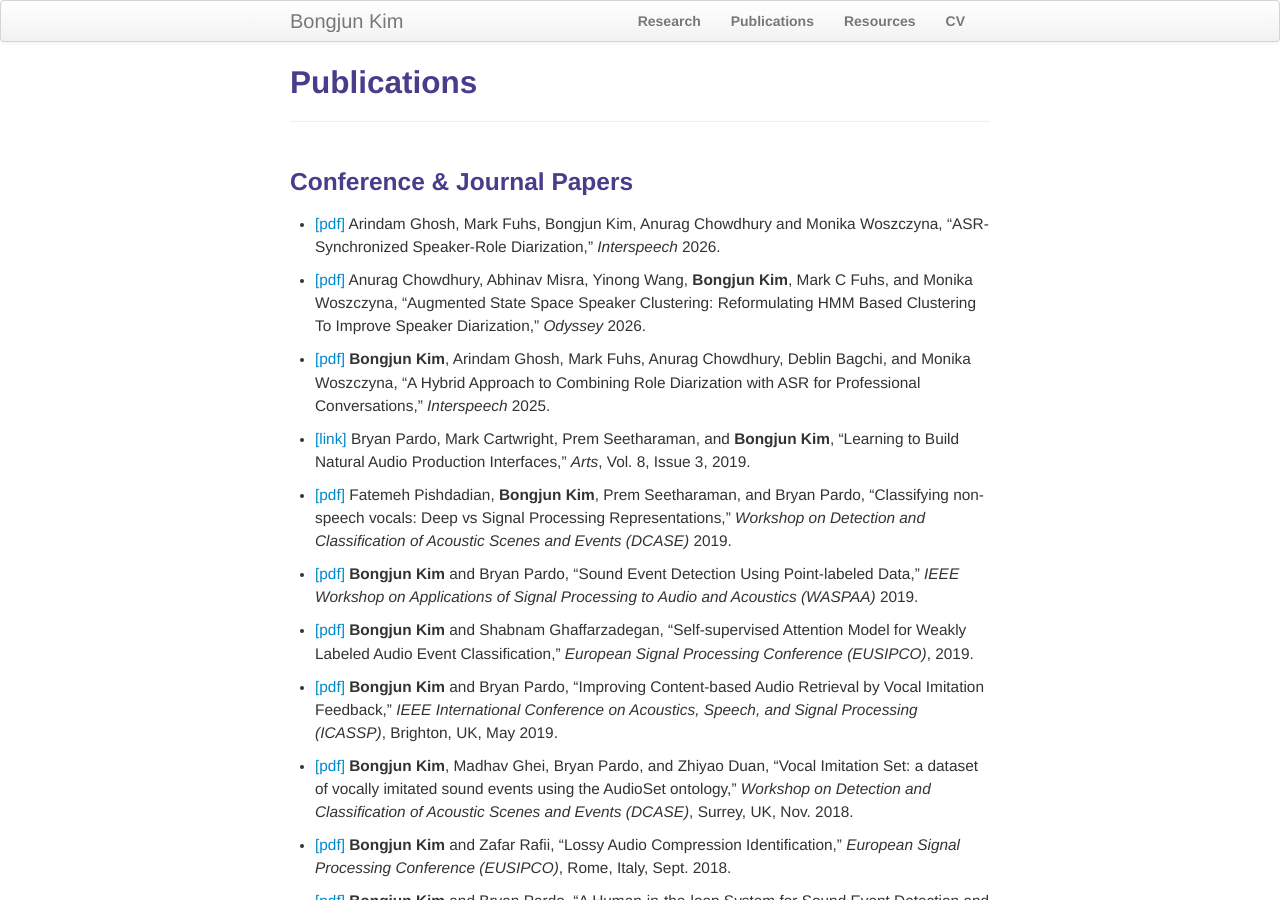
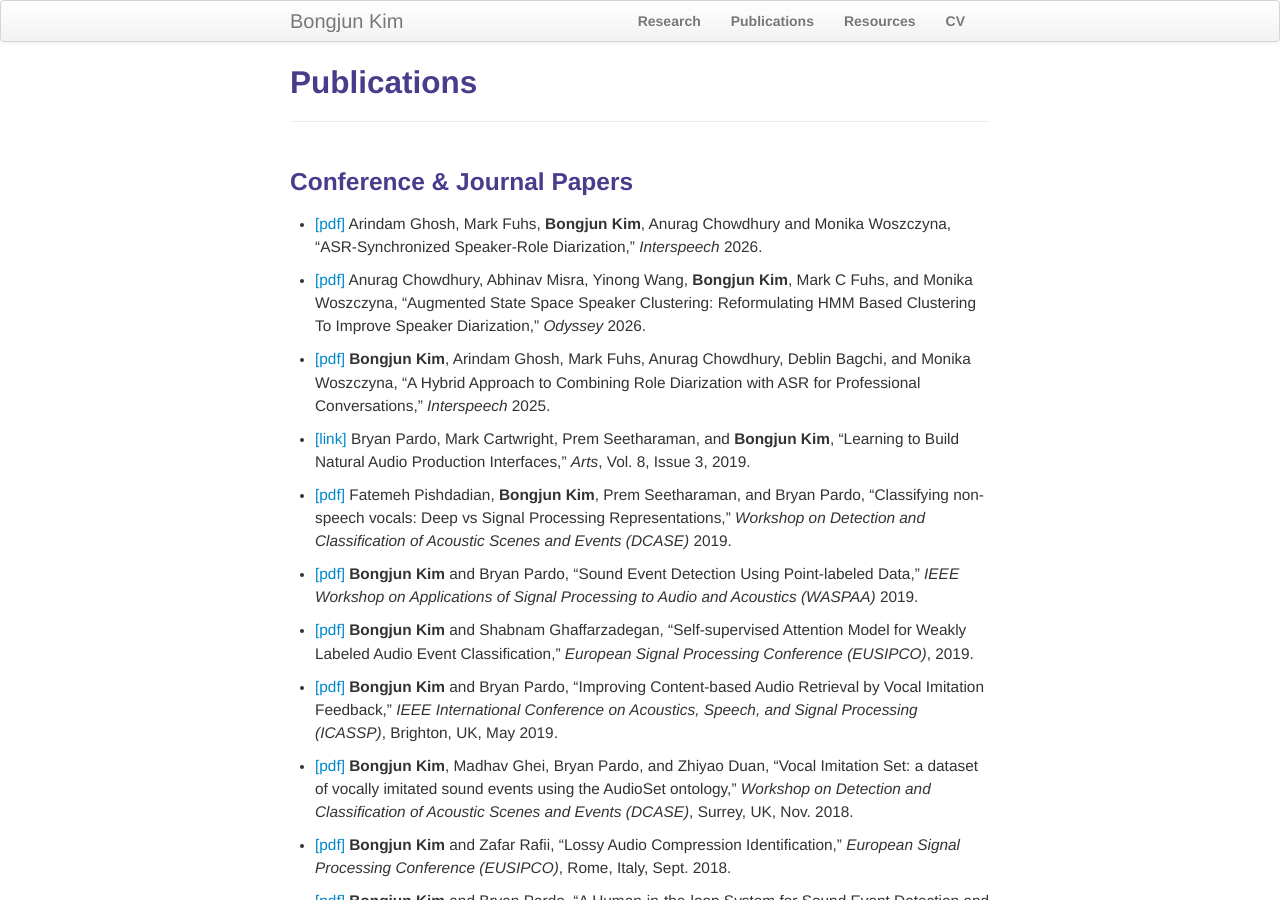
Before and after one commit to bongjun/bongjun.github.io, a Jekyll site: the page built from pages/publications.md, in a window 1280 px wide and 900 px high. Built offline with Jekyll 4.4.1, drawn with Linux system fonts in a browser that asks for light colours.

```diff
--- a/pages/publications.md
+++ b/pages/publications.md
@@ -6,7 +6,7 @@ description: Bongjun Kim's publications
 
 ### Conference & Journal Papers
 
-* [[pdf]](https://www.isca-archive.org/interspeech_2026/ghosh26d_interspeech.pdf) Arindam Ghosh, Mark Fuhs, Bongjun Kim, Anurag Chowdhury and Monika Woszczyna, "ASR-Synchronized Speaker-Role Diarization," *Interspeech* 2026.
+* [[pdf]](https://www.isca-archive.org/interspeech_2026/ghosh26d_interspeech.pdf) Arindam Ghosh, Mark Fuhs, **Bongjun Kim**, Anurag Chowdhury and Monika Woszczyna, "ASR-Synchronized Speaker-Role Diarization," *Interspeech* 2026.
 
 * [[pdf]](https://www.isca-archive.org/odyssey_2026/chowdhury26_odyssey.pdf) Anurag Chowdhury, Abhinav Misra, Yinong Wang, **Bongjun Kim**, Mark C Fuhs, and Monika Woszczyna, "Augmented State Space Speaker Clustering: Reformulating HMM Based Clustering To Improve Speaker Diarization," *Odyssey* 2026.
 
```
